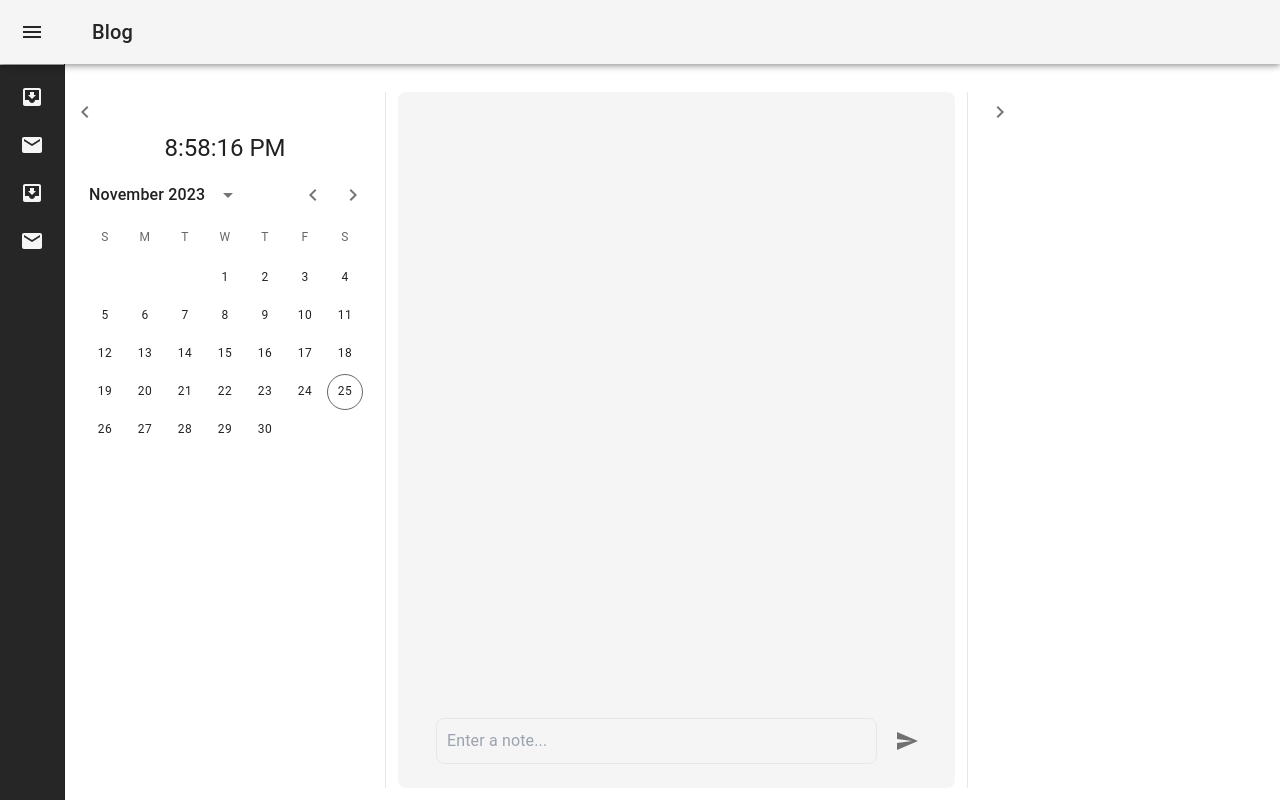
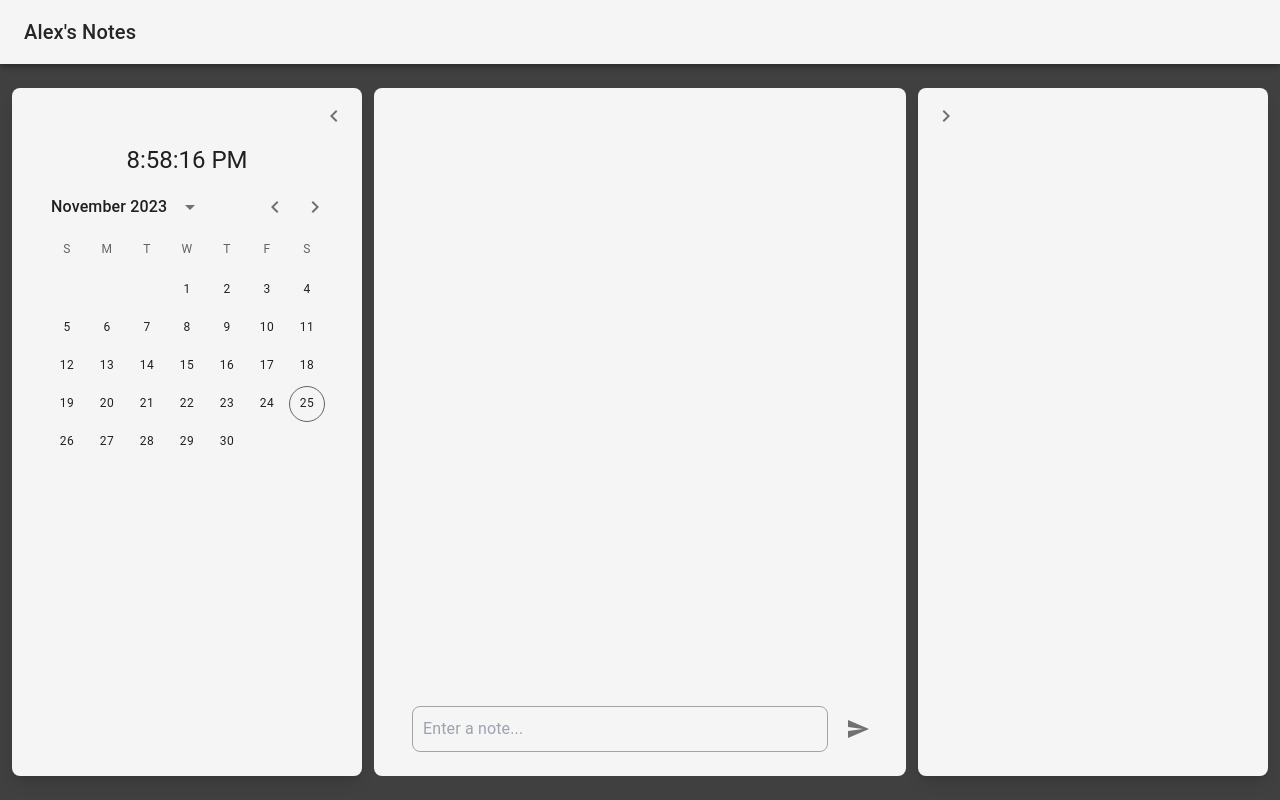
Before and after one commit to alex00garin/personal-journal, a React (Create React App) app: page /homepage in a window 1280 px wide. Built offline with nearby package versions, Linux system fonts and the light colour scheme; the HTML template or start-up script is replaced by a standard one.

Commit message:
Work in progress

```diff
--- a/src/components/CentralPanel.tsx
+++ b/src/components/CentralPanel.tsx
@@ -28,15 +28,15 @@ const CentralPanel: React.FC<CentralPanelProps> = ({ setSelectedCardId }) => {
 
   const handleEditClick = (event: React.MouseEvent, noteId: string) => {
     event.stopPropagation(); // Prevent triggering card's onClick
-    setEditNoteId(noteId);
     const noteToEdit = notes.find(note => note.id === noteId);
     if (noteToEdit) {
       setEditContent(noteToEdit.content);
+      setEditNoteId(noteId); // Set the note ID for editing
     }
   };
 
   const handleDeleteClick = (event: React.MouseEvent, noteId: string) => {
-    event.stopPropagation(); // Prevent triggering card's onClick
+    event.stopPropagation();
     handleDeleteNote(noteId);
   };
 
@@ -54,8 +54,8 @@ const CentralPanel: React.FC<CentralPanelProps> = ({ setSelectedCardId }) => {
       content: noteContent,
       createdAt: Date.now()
     };
-    storageAddNote(newNote); // Update in notesStorage
-    setNotes(prevNotes => [...prevNotes, newNote]); // Update in local state
+    storageAddNote(newNote);
+    setNotes(prevNotes => [...prevNotes, newNote]);
   };
 
 
@@ -74,24 +74,24 @@ const CentralPanel: React.FC<CentralPanelProps> = ({ setSelectedCardId }) => {
       return note;
     });
     setNotes(updatedNotes);
-    setEditNoteId(null);
-  };
+    setEditNoteId(null); // Reset the editNoteId after saving
+};
 
 
   return (
     <>
-      <Box className={'h-full w-full bg-neutral-100 flex flex-col p-3 pb-0 rounded-lg'}>
-        <Box flexGrow={1} overflow="auto">
+      <Box className={' bg-neutral-100 flex flex-col p-3 pb-0 rounded-lg h-full w-full'}>
+        <Box flexGrow={1} >
         {currentNotes.map((note) => (
           <Card
             key={note.id}
             className={'my-3'}
             onClick={() => setSelectedCardId(note.id)}
           >
-            <CardContent className={'flex flex-col justify-between'}>
+            <CardContent className={'flex flex-col justify-between cursor-pointer'}>
               <Box className={'flex justify-between'}>
-                <Typography variant="body2" color="textSecondary">
-                {new Date(note.createdAt).toLocaleString()}
+                <Typography variant="body2" className={'text-stone-400'}>
+                  {new Date(note.createdAt).toLocaleString()}
                 </Typography>
                 <Box>
           <IconButton aria-label="edit" onClick={(e) => handleEditClick(e, note.id)} size="small">
@@ -115,10 +115,14 @@ const CentralPanel: React.FC<CentralPanelProps> = ({ setSelectedCardId }) => {
               ) : (
                 <Typography
                   noWrap
-                  style={{ overflow: 'hidden', textOverflow: 'ellipsis', whiteSpace: 'nowrap' }}
-                  className={'flex max-w-2xl'}
+                  style={{
+                    overflow: 'hidden',
+                    textOverflow: 'ellipsis',
+                    whiteSpace: 'nowrap',
+                  }}
+                  // className={'flex '}
                 >
-                  {note.content}
+                {note.content.split('\n')[0]}
                 </Typography>
               )}
             </CardContent>
@@ -138,8 +142,8 @@ const CentralPanel: React.FC<CentralPanelProps> = ({ setSelectedCardId }) => {
           </Box>
         )}
         <Box>
-        <InputContainer addNote={handleAddNote}/>
-        </Box>
+        <InputContainer addNote={handleAddNote} />
+                </Box>
       </Box>
     </>
   )
--- a/src/components/Drawer.tsx
+++ b/src/components/Drawer.tsx
@@ -105,12 +105,11 @@ export default function MiniDrawer() {
   };
 
   return (
-    <Box sx={{ display: 'flex', height: '100vh' }}>
+    <Box sx={{ display: 'flex' }}>
       <CssBaseline />
-      {/* App Bar */}
-      <AppBar position="fixed" open={open}>
+      <AppBar position="fixed" open={open} >
         <Toolbar className={'bg-neutral-100'}>
-          <IconButton
+          {/* <IconButton
             aria-label="open drawer"
             onClick={handleDrawerOpen}
             edge="start"
@@ -120,20 +119,18 @@ export default function MiniDrawer() {
             }}
           >
             <MenuIcon className={'text-neutral-800'} />
-          </IconButton>
+          </IconButton> */}
           <Typography className={'text-neutral-800'} variant="h6" noWrap component="div">
-            Blog
+            Alex's Notes
           </Typography>
         </Toolbar>
       </AppBar>
-      {/* Drawer */}
-      <Drawer className={'bg-neutral-800 text-neutral-100'} variant="permanent" open={open}>
+      {/* <Drawer className={'bg-neutral-800 text-neutral-100'} variant="permanent" open={open}>
         <DrawerHeader className={'bg-neutral-800 text-neutral-100'}>
           <IconButton  onClick={handleDrawerClose}>
             {theme.direction === 'rtl' ? <ChevronRightIcon className={'text-neutral-100'}/> : <ChevronLeftIcon className={'text-neutral-100'}/>}
           </IconButton>
         </DrawerHeader>
-        {/* List */}
         <Divider className={'bg-neutral-200'}/>
         <List className={'bg-neutral-800 text-neutral-100'}>
           {['Inbox', 'Starred', 'Send email', 'Drafts'].map((text, index) => (
@@ -159,7 +156,7 @@ export default function MiniDrawer() {
             </ListItem>
           ))}
         </List>
-      </Drawer>
+      </Drawer> */}
     </Box>
   );
 }
--- a/src/components/InputContainer.tsx
+++ b/src/components/InputContainer.tsx
@@ -1,4 +1,4 @@
-import React, { useState } from 'react';
+import React, { useRef, useState } from 'react';
 import { Box, CardContent, CircularProgress, IconButton, TextareaAutosize } from '@mui/material';
 import SendIcon from '@mui/icons-material/Send';
 
@@ -29,10 +29,10 @@ export default function InputContainer({ addNote }: InputContainerProps) {
   };
 
   return (
-    <Box className={'flex flex-col w-full m-0 p-0'}>
-      <CardContent className={'flex w-full items-center'}>
+    <Box className={'flex flex-col m-0 p-0'}>
+      <CardContent className={'flex items-center'}>
         <TextareaAutosize
-          className={'bg-neutral-100 border rounded-lg'}
+          className={'bg-neutral-100 border border-neutral-400 rounded-lg'}
           minRows={1}
           maxRows={6}
           style={{
--- a/src/components/LeftPanel.tsx
+++ b/src/components/LeftPanel.tsx
@@ -2,24 +2,33 @@ import React from 'react';
 import Box from '@mui/material/Box';
 import DigitalClock from './DigitalClock';
 import BasicDateRangeCalendar from './BasicDatePicker';
+import { IconButton } from '@mui/material';
+import ChevronLeftIcon from '@mui/icons-material/ChevronLeft';
+import ChevronRightIcon from '@mui/icons-material/ChevronRight';
 
 interface LeftPanelProps {
   isLeftPanelOpen: boolean;
+  handleToggle: () => void;
 }
 
-const LeftPanel: React.FC<LeftPanelProps> = ({ isLeftPanelOpen }) => {
+const LeftPanel: React.FC<LeftPanelProps> = ({ isLeftPanelOpen, handleToggle }) => {
   const leftPanelStyle = {
     display: 'flex',
     flexDirection: 'column',
-    height: 'calc(100% - 80px)',
-    width: isLeftPanelOpen ? 'fit-content' : '0px',
+    width: isLeftPanelOpen ? '350px' : '60px',
     overflowX: 'hidden',
   };
 
   return (
-    <Box sx={leftPanelStyle}>
+    <Box sx={leftPanelStyle} className={'bg-neutral-100 h-full w-auto flex flex-col rounded-lg shadow-lg'}>
+      <Box className='flex justify-end m-2'>
+      <IconButton onClick={handleToggle}>
+          {isLeftPanelOpen ? <ChevronLeftIcon /> : <ChevronRightIcon />}
+        </IconButton>
+      </Box>
       {isLeftPanelOpen && (
-        <Box className={'flex flex-col justify-start items-center w-fit'}>
+
+        <Box className={'flex flex-col justify-start items-center'}>
           <Box className={'flex flex-col text-center'}>
             <DigitalClock />
             <BasicDateRangeCalendar />
--- a/src/components/RightPanel.tsx
+++ b/src/components/RightPanel.tsx
@@ -1,31 +1,38 @@
-import { Box, Card } from '@mui/material'
-import React from 'react'
+import { Box, Card, IconButton } from '@mui/material'
+import React, { useState } from 'react'
 import { Note } from '../utils/notesStorage';
+import ChevronLeftIcon from '@mui/icons-material/ChevronLeft';
+import ChevronRightIcon from '@mui/icons-material/ChevronRight';
 
 interface RightPanelProps {
   isRightPanelOpen: boolean;
+  handleToggle: () => void;
   selectedCardId: string | null;
   notes: Note[];
 }
 
-const RightPanel: React.FC<RightPanelProps> = ({ isRightPanelOpen, selectedCardId, notes }) => {
+const RightPanel: React.FC<RightPanelProps> = ({ isRightPanelOpen, handleToggle, selectedCardId, notes }) => {
   const selectedCard = selectedCardId ? notes.find((note: Note) => note.id === selectedCardId) : null;
 
   const rightPanelStyle = {
     display: 'flex',
     flexDirection: 'column',
-    height: 'calc(100% - 80px)',
-    width: isRightPanelOpen ? '300px' : '0px',
+    width: isRightPanelOpen ? '350px' : '60px',
     overflowX: 'hidden',
   };
 
   return (
-    <Box>
+    <Box className={'bg-neutral-100 h-full flex flex-col rounded-lg shadow-lg'}>
       <Box sx={rightPanelStyle}>
-        {isRightPanelOpen && selectedCard && (
-        <Box className={'flex flex-col justify-start items-center w-fit'}>
+        <Box className='flex justify-start m-2'>
+          <IconButton onClick={handleToggle}>
+            {isRightPanelOpen ? <ChevronRightIcon /> : <ChevronLeftIcon />}
+          </IconButton>
+        </Box>
+        {isRightPanelOpen && (
+      <Box className={'flex flex-col items-center'}>
         {selectedCard && (
-              <Card>
+          <Card className={'bg-neutral-200 p-3 m-3 rounded-lg '}>
             <Box>
               {selectedCard.content}
             </Box>
--- a/src/pages/HomePage.tsx
+++ b/src/pages/HomePage.tsx
@@ -10,12 +10,12 @@ import { Note, getNotes } from '../utils/notesStorage'; // Ensure correct path
 
 export default function HomePage() {
   const [isLeftPanelOpen, setIsLeftPanelOpen] = useState(true);
-  const [isRightPanelOpen, setIsRightPanelOpen] = useState(true);
   const [selectedCardId, setSelectedCardId] = useState<string | null>(null);
   const [notes, setNotes] = useState<Note[]>([]);
+  const [isRightPanelOpen, setIsRightPanelOpen] = useState(true);
 
   const handleLeftPanelToggle = () => setIsLeftPanelOpen(!isLeftPanelOpen);
-  const handleRightPanelToggle = () => setIsRightPanelOpen(!isRightPanelOpen);
+  const handleRightPanelToggle = () => setIsRightPanelOpen(!isRightPanelOpen); // This stays inside HomePage
 
   useEffect(() => {
     setNotes(getNotes());
@@ -23,24 +23,26 @@ export default function HomePage() {
 
   return (
     <>
-      <Box className='home-container flex'>
+       <Box className='home-container flex w-[100vw] h-[100vh] bg-neutral-700 m-0 p-3'>
         <Drawer />
-        <Box className='main-content mt-20 flex w-full py-3'>
-          <Box className='sectors flex justify-between w-full gap-3'>
-            <Box className='flex-col w-auto border-r'>
-              <IconButton onClick={handleLeftPanelToggle}>
-                {isLeftPanelOpen ? <ChevronLeftIcon /> : <ChevronRightIcon />}
-              </IconButton>
-              <LeftPanel isLeftPanelOpen={isLeftPanelOpen} />
+        <Box className='main-content mt-16 flex py-3 flex-grow'>
+          <Box className='flex flex-grow gap-3'>
+            <Box className='flex-col' sx={{ flex: isLeftPanelOpen ? '0 0 350px' : '0 0 0px' }}>
+              <LeftPanel
+                isLeftPanelOpen={isLeftPanelOpen}
+                handleToggle={handleLeftPanelToggle}
+              />
             </Box>
-            <Box className='flex-col w-full border-r pr-3'>
-            <CentralPanel setSelectedCardId={setSelectedCardId} />
+            <Box className='flex-col flex-grow'>
+              <CentralPanel setSelectedCardId={setSelectedCardId} />
             </Box>
-            <Box className='flex-col w-auto'>
-              <IconButton onClick={handleRightPanelToggle}>
-                {isRightPanelOpen ? <ChevronRightIcon /> : <ChevronLeftIcon />}
-              </IconButton>
-              <RightPanel isRightPanelOpen={isRightPanelOpen} selectedCardId={selectedCardId} notes={notes} />
+            <Box className='flex-col' sx={{ flex: isRightPanelOpen ? '0 0 350px' : '0 0 0px' }}>
+              <RightPanel
+                isRightPanelOpen={isRightPanelOpen}
+                handleToggle={handleRightPanelToggle}
+                selectedCardId={selectedCardId}
+                notes={notes}
+              />
             </Box>
           </Box>
         </Box>
```
Also changed, not shown: package.json (+7 -0 lines), 1 other file (tests, documents, lock files or other folders). Lines whose indentation alone changed are shown as unchanged.
